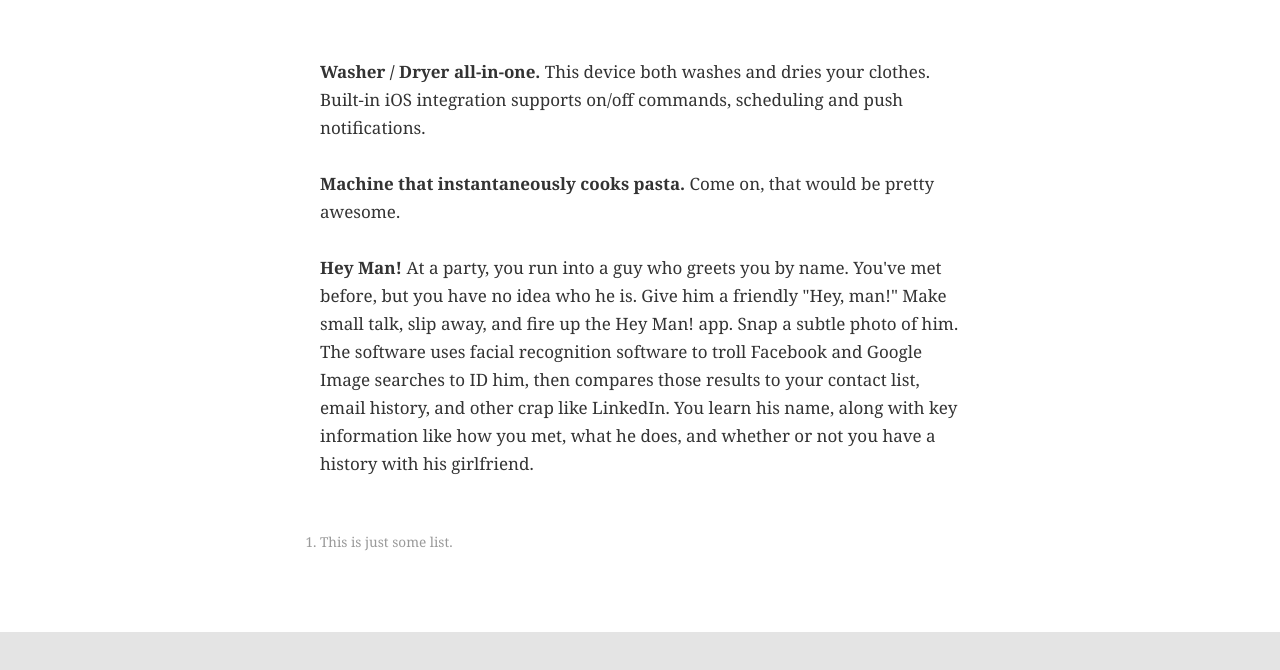
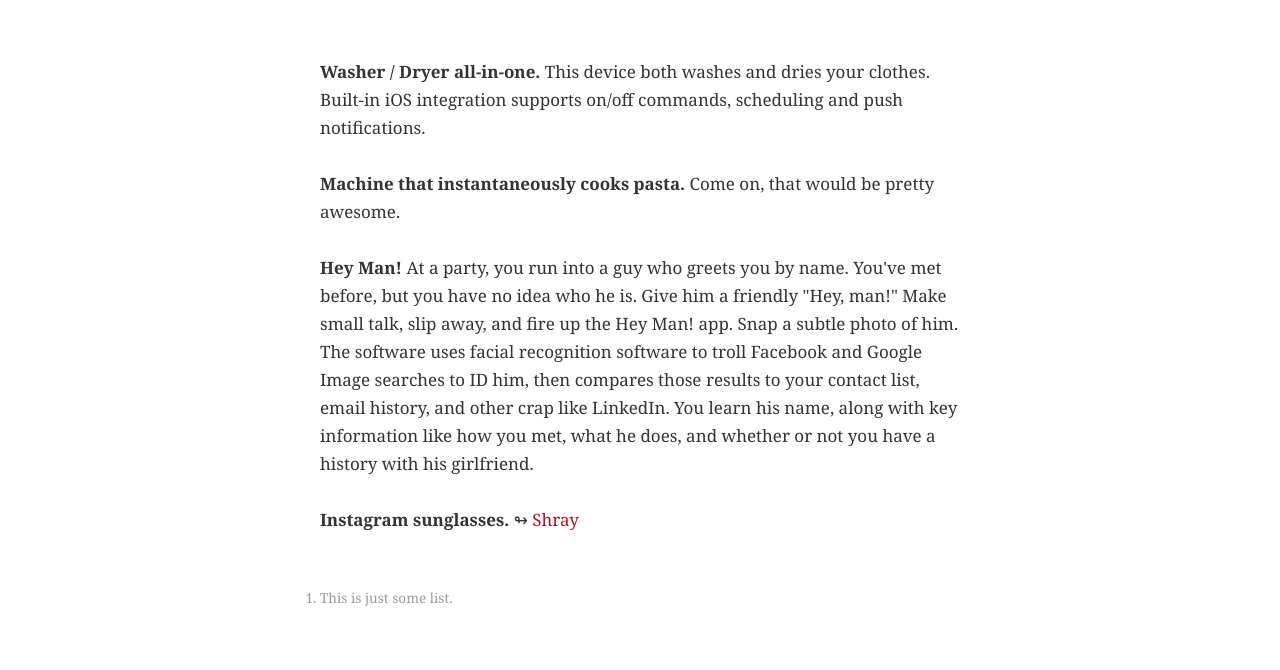
Before and after one commit to kirtan/kirtan.github.io, a plain HTML site: page ideas/index.html in a window 1280 px wide. Shown: the part 791-1461 px from the top of the page. Before the commit the page ends 1423 px from the top, so only its background shows below. Drawn offline with Linux system fonts and the light colour scheme; a script that the page names is missing; a web font is replaced by a local one.

Commit message:
moat ideas

```diff
--- a/ideas/index.html
+++ b/ideas/index.html
@@ -28,6 +28,8 @@
 
             <p><strong>Hey Man!</strong> At a party, you run into a guy who greets you by name. You've met before, but you have no idea who he is. Give him a friendly "Hey, man!" Make small talk, slip away, and fire up the Hey Man! app. Snap a subtle photo of him. The software uses facial recognition software to troll Facebook and Google Image searches to ID him, then compares those results to your contact list, email history, and other crap like LinkedIn. You learn his name, along with key information like how you met, what he does, and whether or not you have a history with his girlfriend.</p>
 
+<p><strong>Instagram sunglasses.</strong> ↬ <a href="http://twitter.com/shray890" target="_blank">Shray</a></p>
+
 <ol class="art-reference">
 <li>This is just some list.</li>
 </ol>
```
